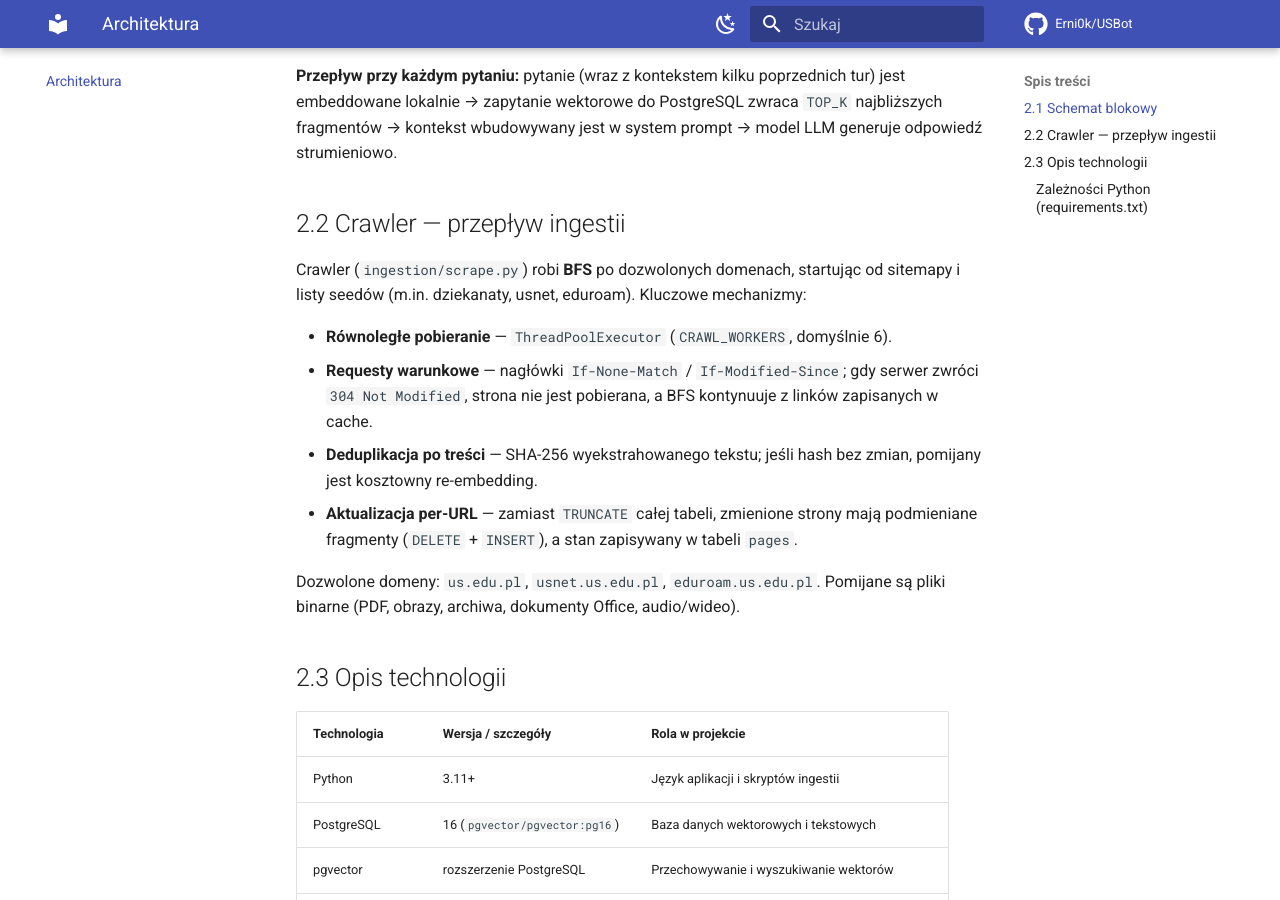
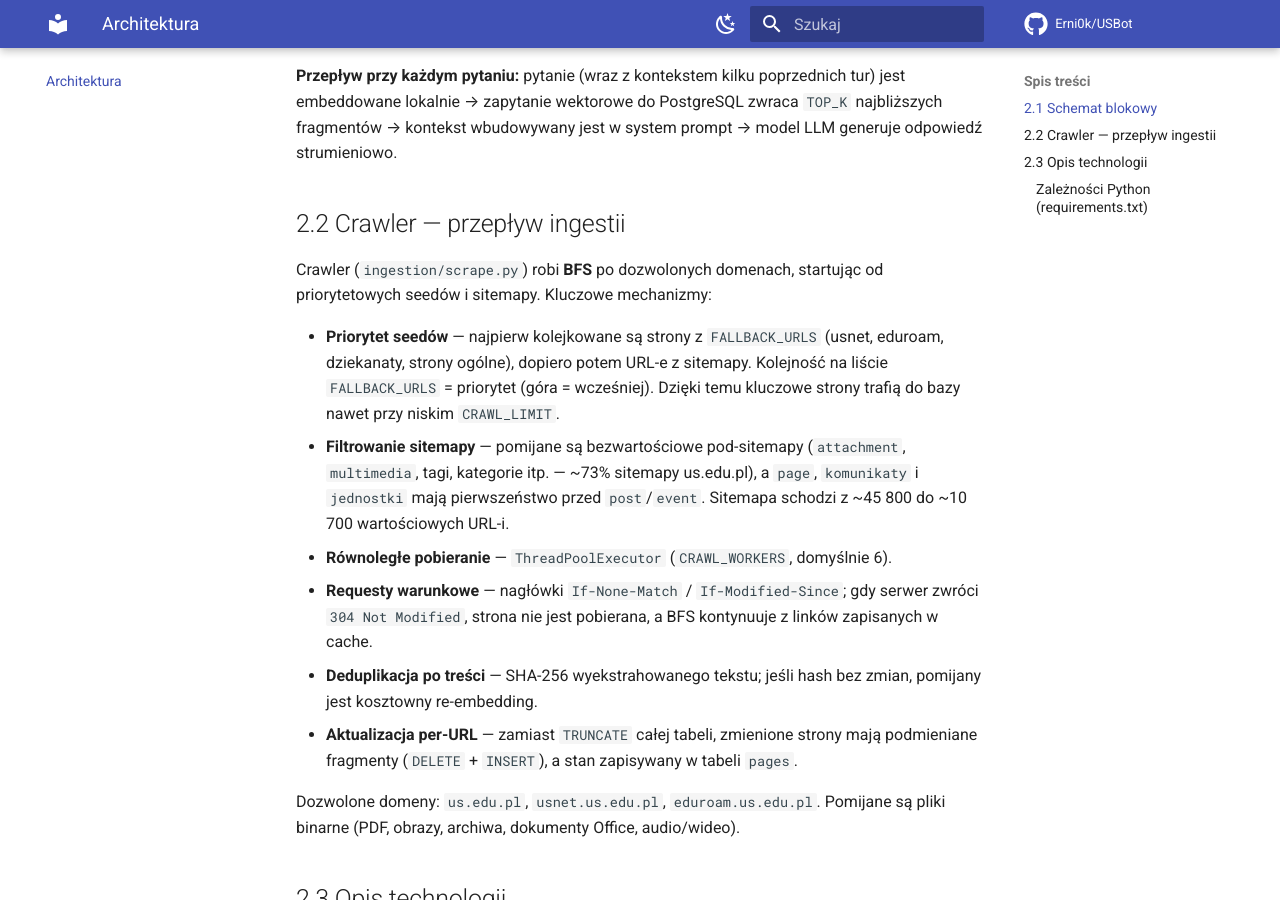
Before and after one commit to Erni0k/USBot, an MkDocs documentation site: the page built from docs/architektura.md, in a window 1280 px wide and 900 px high, scrolled down 662 px. Built offline with MkDocs 1.6.1 and Material for MkDocs 9.7.7, drawn with Linux system fonts in a browser that asks for light colours; comment, search, counter and statistics services are not loaded.

Commit message:
docs: document sitemap filtering, priority seeds and dziekanat disambiguation
- README + docs: describe priority seeds before sitemap and sub-sitemap
  filtering (attachments/multimedia/tags skipped, ~45.8k -> ~10.7k URLs)
- document dziekanat disambiguation (bot asks which faculty)
- align .env.example with documented defaults (Ollama URL, qwen3:8b, TOP_K=8,
  CRAWL_LIMIT=6000)

```diff
--- a/docs/architektura.md
+++ b/docs/architektura.md
@@ -35,8 +35,16 @@ generuje odpowiedź strumieniowo.
 ## 2.2 Crawler — przepływ ingestii
 
 Crawler (`ingestion/scrape.py`) robi **BFS** po dozwolonych domenach, startując od
-sitemapy i listy seedów (m.in. dziekanaty, usnet, eduroam). Kluczowe mechanizmy:
+priorytetowych seedów i sitemapy. Kluczowe mechanizmy:
 
+- **Priorytet seedów** — najpierw kolejkowane są strony z `FALLBACK_URLS` (usnet,
+  eduroam, dziekanaty, strony ogólne), dopiero potem URL-e z sitemapy. Kolejność na
+  liście `FALLBACK_URLS` = priorytet (góra = wcześniej). Dzięki temu kluczowe strony
+  trafią do bazy nawet przy niskim `CRAWL_LIMIT`.
+- **Filtrowanie sitemapy** — pomijane są bezwartościowe pod-sitemapy (`attachment`,
+  `multimedia`, tagi, kategorie itp. — ~73% sitemapy us.edu.pl), a `page`,
+  `komunikaty` i `jednostki` mają pierwszeństwo przed `post`/`event`. Sitemapa
+  schodzi z ~45 800 do ~10 700 wartościowych URL-i.
 - **Równoległe pobieranie** — `ThreadPoolExecutor` (`CRAWL_WORKERS`, domyślnie 6).
 - **Requesty warunkowe** — nagłówki `If-None-Match` / `If-Modified-Since`; gdy
   serwer zwróci `304 Not Modified`, strona nie jest pobierana, a BFS kontynuuje z
```
Also changed, not shown: README.md (+12 -0 lines), docs/api.md (+9 -0 lines), docs/opis-projektu.md (+2 -0 lines), docs/podsumowanie.md (+4 -0 lines), 1 other file.
